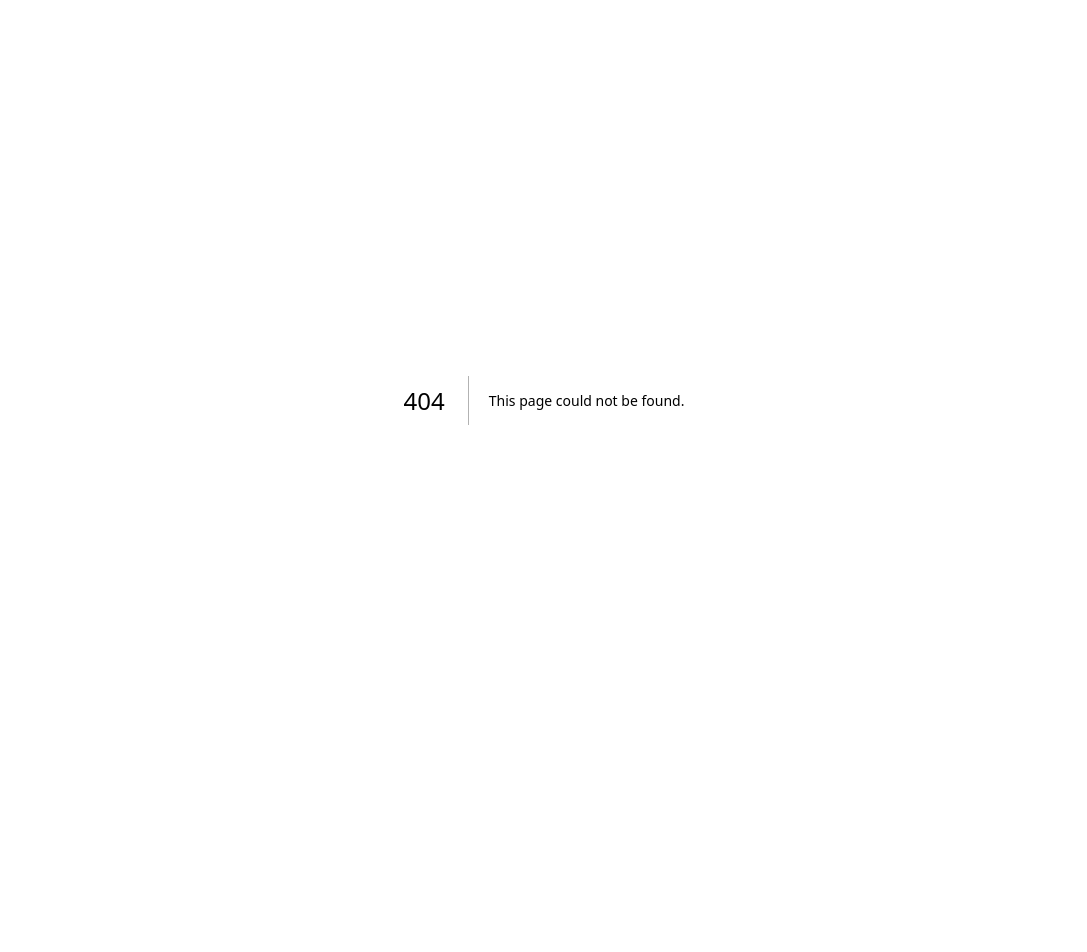
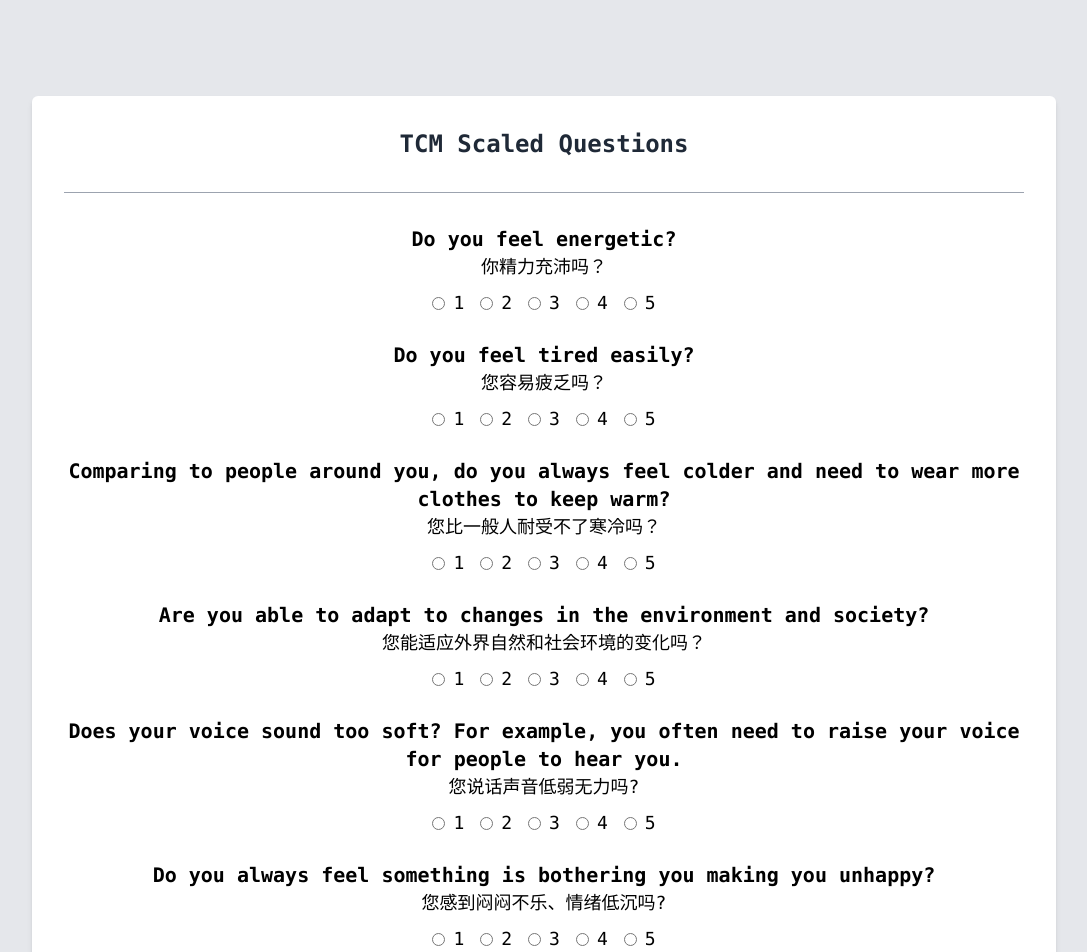
Before and after one commit to mexifly/tcm-website-user, a Next.js app: page /test in a window 1280 px wide. Before the commit this address had no page. Shown: the top 952 px of the page, without its empty margins (96-1183 px from the left). Before the commit the page ends 800 px from the top, so only its background shows below. Built offline with nearby package versions, Linux system fonts and the light colour scheme.

Commit message:
Add the layout for the test page

```diff
--- a/app/page.tsx
+++ b/app/page.tsx
@@ -23,7 +23,7 @@ export default function Home() {
 
       <div className="z-10 max-w-5xl w-full items-center justify-center font-mono text-lg text-center bg-white shadow-md rounded-md p-8">
         <p className="mb-4 text-2xl font-semibold text-gray-800">
-          Welcome to the TCM Questionnaire
+          Welcome to TCM Health Website
         </p>
         {/* 将事件绑定到按钮的单击事件 */}
         <button onClick={handleNavigation} className="bg-blue-500 hover:bg-blue-600 text-white font-semibold py-2 px-4 rounded">
--- a/app/pageintestfolder.tsx
+++ /dev/null
@@ -1,52 +0,0 @@
-"use client";
-
-import React, { useState } from 'react';
-import Image from 'next/image';
-
-interface Question {
-  id: number;
-  textEn: string;
-  textCn: string;
-}
-
-const questions: Question[] = [
-  { id: 1, textEn: "Do you feel energetic?", textCn: "你精力充沛吗？" },
-  // ... (include all other questions similarly)
-];
-
-export default function QuestionnairePage() {
-  const [answers, setAnswers] = useState<{ [key: number]: string }>({});
-
-  const handleRadioChange = (questionId: number, value: string) => {
-    setAnswers((prev) => ({ ...prev, [questionId]: value }));
-  };
-
-  return (
-    <main className="flex min-h-screen flex-col items-center justify-between p-24">
-      <div className="z-10 max-w-5xl w-full items-center justify-between font-mono text-sm lg:flex">
-        <p className="mb-6 text-xl font-bold">Questionnaire</p>
-        {questions.map((question) => (
-          <div key={question.id} className="mb-4">
-            <p>{question.textEn}</p>
-            <p className="mb-2">{question.textCn}</p>
-            {Array.from({ length: 5 }, (_, i) => i + 1).map((num) => (
-              <label key={num} className="mr-3">
-                <input
-                  type="radio"
-                  name={`q${question.id}`}
-                  value={num}
-                  checked={answers[question.id] === num.toString()}
-                  onChange={() => handleRadioChange(question.id, num.toString())}
-                />
-                {num}
-              </label>
-            ))}
-          </div>
-        ))}
-      </div>
-
-      {/* Rest of your layout components (like the Image components and footer links) goes here ... */}
-
-    </main>
-  );
-}
--- /dev/null
+++ b/app/test/page.tsx
@@ -0,0 +1,66 @@
+"use client";
+
+import React, { useState } from 'react';
+import Image from 'next/image';
+
+interface Question {
+  id: number;
+  textEn: string;
+  textCn: string;
+}
+
+const questions: Question[] = [
+  { id: 1, textEn: "Do you feel energetic?", textCn: "你精力充沛吗？" },
+  { id: 2, textEn: "Do you feel tired easily?", textCn: "您容易疲乏吗？" },
+  { id: 3, textEn: "Comparing to people around you, do you always feel colder and need to wear more clothes to keep warm?", textCn: "您比一般人耐受不了寒冷吗？" },
+  { id: 4, textEn: "Are you able to adapt to changes in the environment and society?", textCn: "您能适应外界自然和社会环境的变化吗？" },
+  { id: 5, textEn: "Does your voice sound too soft? For example, you often need to raise your voice for people to hear you.", textCn: "您说话声音低弱无力吗?" },
+  { id: 6, textEn: "Do you always feel something is bothering you making you unhappy?", textCn: "您感到闷闷不乐、情绪低沉吗?" },
+  { id: 7, textEn: "Do you have difficulties remembering things?", textCn: "您容易忘事（健忘）吗？" },
+  { id: 8, textEn: "Do you have difficulties falling asleep at night?", textCn: "您容易失眠吗？" },
+  // ... (include all other questions similarly)
+];
+
+export default function QuestionnairePage() {
+  const [answers, setAnswers] = useState<{ [key: number]: string }>({});
+
+  const handleRadioChange = (questionId: number, value: string) => {
+    setAnswers((prev) => ({ ...prev, [questionId]: value }));
+  };
+
+  return (
+    <main className="flex min-h-screen flex-col items-center justify-center p-24 bg-gray-200">
+      <div className="z-10 max-w-5xl w-full items-center justify-center font-mono text-lg text-center bg-white shadow-md rounded-md p-8">
+        <p className="mb-4 text-2xl font-semibold text-gray-800">TCM Scaled Questions</p>
+
+        {/* TCM Scaled Questions content here */}
+
+        <hr className="my-8 border-t border-gray-400" />
+
+        {questions.map((question) => (
+          <div key={question.id} className="mb-6">
+            <p className="text-xl font-semibold">{question.textEn}</p>
+            <p className="mb-2">{question.textCn}</p>
+            <div className="flex justify-center items-center space-x-4">
+              {Array.from({ length: 5 }, (_, i) => i + 1).map((num) => (
+                <label key={num} className="flex items-center">
+                  <input
+                    type="radio"
+                    name={`q${question.id}`}
+                    value={num}
+                    checked={answers[question.id] === num.toString()}
+                    onChange={() => handleRadioChange(question.id, num.toString())}
+                  />
+                  <span className="ml-2">{num}</span>
+                </label>
+              ))}
+            </div>
+          </div>
+        ))}
+      </div>
+
+      {/* Rest of your layout components (like the Image components and footer links) goes here ... */}
+
+    </main>
+  );
+}
```
